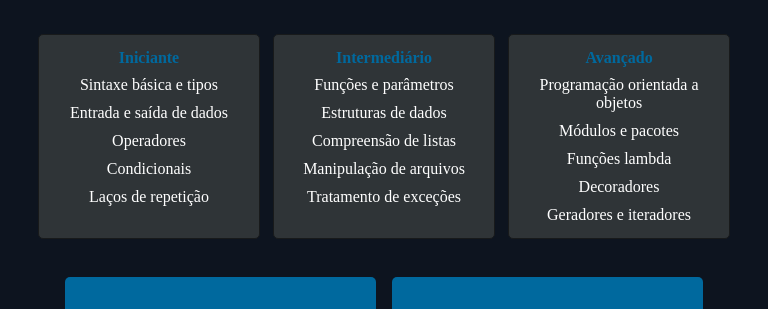
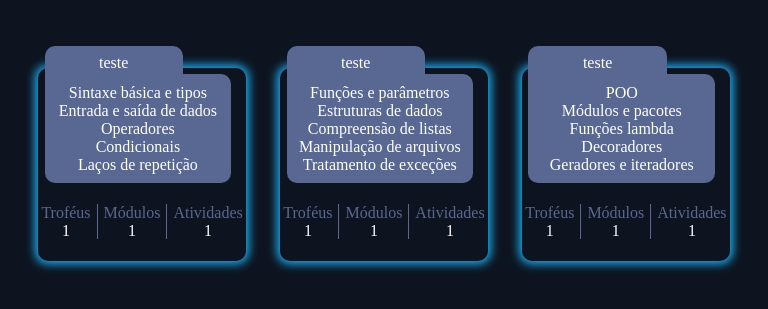
Before and after one commit to CordeiroMatheus/bunco, a PHP site: page / in a window 768 px wide. Shown: the part 1051-1360 px from the top of the page. Run offline with PHP 8.4, Linux system fonts and the light colour scheme.

Commit message:
Adicionando os cards no tablet e algumas alterações gerais

```diff
--- a/assets/css/style.css
+++ b/assets/css/style.css
@@ -44,7 +44,7 @@ nav #buttons{
 }
 
 nav #buttons{
-    width: 45%;
+    width: 46%;
 }
 
 nav #signin-button{
@@ -66,7 +66,7 @@ nav #signup-button{
     box-shadow: 0px 3px 0px var(--azul-escuro);
 }
 
-nav #signup-button a:visited, nav #signin-button a:link{
+nav #signup-button a:visited, nav #signup-button a:link{
     color: var(--cor-de-fundo);
 }
 
@@ -83,7 +83,7 @@ nav button{
 #background{
     width: 100%;
     height: 320px;
-    background-image: url(/assets/img/background.svg);
+    background-image: url(../img/background.svg);
     background-size: cover;
     background-position: center;
     background-repeat: no-repeat;
@@ -199,13 +199,6 @@ nav button{
     justify-content: space-between;
 }
 
-/*
-#card-section #title img{
-    width: 100px !important;
-    height: 100px !important;
-}
-*/
-
 #card-section{
     margin: 5%;
 }
@@ -215,6 +208,7 @@ nav button{
     height: 100px;
 }
 
+/*
 #card-section #card-title h1{
     font-size: 16px;
 }
@@ -249,7 +243,7 @@ nav button{
 #card-section .card-text{
     color: white;
 }
-
+*/
 #icons-section{
     margin: 5%;
 }
@@ -403,12 +397,6 @@ nav #buttons{
     gap: 2em;
 }
 
-/*
-nav .button{
-    margin: 10px;
-}
-*/
-
 nav a{
     text-decoration: none;
 }
@@ -432,7 +420,7 @@ nav #signup-button{
     box-shadow: 0px 3px 0px var(--azul-escuro);
 }
 
-nav #signup-button a:visited, nav #signin-button a:link{
+nav #signup-button a:visited, nav #signup-button a:link{
     color: var(--cor-de-fundo);
 }
 
@@ -455,7 +443,7 @@ nav button{
 #background{
     aspect-ratio: 19 / 8;
     width: 100%;
-    background-image: url(/assets/img/background.svg);
+    background-image: url(../img/background.svg);
     background-size: cover;
     background-position: center;
     background-repeat: no-repeat;
@@ -571,6 +559,99 @@ nav button{
     margin: 5%;
 }
 
+#cards-container{
+    margin-top: 10%;
+}
+
+#cards-container{
+    position: relative;
+    display: flex;
+    justify-content: space-between;
+}
+
+#card-section .card-body{
+        width: 30%;
+        background-color: #0d141f;
+        height: auto; /*antes era 50%*/
+        box-shadow: 0px 0px 10px 3px #1CB0F6;
+        border-radius: 10px;
+        margin-bottom: 5%;
+        /*continuar abaixo a tentativa de animação*/
+        transition: transform 0.3 ease;
+        transform-origin: center center;
+    }
+
+#card-section .card-body:hover{
+    transform: scale(1.15);
+}
+
+#card-section .inner-card{
+        width: 90%;
+        height: auto; /*antes era 50%*/
+        background-color: #586892;
+        border-radius: 10px;
+        border-top-left-radius: 0px;
+        margin-left: 3%;
+        margin-right: 3%;
+        margin-top: 3%;
+        text-align: center;
+        overflow: hidden;
+        margin-bottom: 10%;
+    }
+#card-section .inner-card::before{
+        content: 'teste';
+        display: flex;
+        justify-content: center;
+        text-align: center;
+        align-items: center;
+        background-color: #586892;
+        width: 20%;
+        height: 15%;
+        border-top-right-radius: 10px;
+        border-top-left-radius: 10px;
+        /*border: 0.5px solid black;*/
+        position: absolute;
+        top: -10%;
+    }
+    /*
+        .inner-text p{
+            display: list-item;
+        }
+        .inner-card p::marker{
+            content: "";
+        }
+    */
+    .inner-text{
+        margin-top: 5%;
+        margin-bottom: 5%;
+    }
+    .infos{
+        color: white;
+        height: 50%;
+    }
+    .info-desc{
+        text-align: center;
+        display: flex;
+        justify-content: space-around;
+        align-items: center;
+        margin-bottom: 10%;
+    }
+    .divider{
+        width: 1px;
+        height: 35px;
+        background-color: #586892;
+    }
+    .info-desc p{
+        color: #586892;
+    }
+
+
+
+
+
+
+
+/*
 #card-section #card-title h1{
     font-size: 16px;
 }
@@ -606,6 +687,12 @@ nav button{
 #card-section .card-text{
     color: white;
 }
+*/
+
+
+
+
+
 
 #icons-section{
     overflow: hidden;
--- a/assets/js/sobre.js
+++ b/assets/js/sobre.js
@@ -17,7 +17,7 @@ let integrantes = [
         id: 3,
         nome: "Matheus Cordeiro",
         trabalho: "Programador Front-end",
-        imagem: '/assets/img/',
+        imagem: '/assets/img/logo.png',
         texto: 'Trabalhou na parte front-end do TCC'
     }
 ]
--- a/index.html
+++ b/index.html
@@ -18,8 +18,8 @@
                 <img src="assets/img/logo.svg" alt="BuncoLogo">
             </div>
             <div id="buttons">
-                <button id="signin-button" class="button"><a href="/pages/signin.html">Sign In</a></button>
-                <button id="signup-button" class="button"><a href="/pages/signup.html">Sign Up</a></button>
+                <button id="signin-button" class="button"><a href="pages/signin.html">Sign In</a></button>
+                <button id="signup-button" class="button"><a href="pages/signup.html">Sign Up</a></button>
             </div>
         </nav>
     </header>
@@ -28,7 +28,7 @@
         </div>
         <div id="form-section">
                 <div id="form">
-                    <form action="/php/signup.php">
+                    <form action="php/signup.php">
 
                         <div id="circles">
                             <div id="circle" class="circle"></div>
@@ -76,6 +76,102 @@
                 <img src="assets/img/" alt="buncoestudante">
             </div>
             <div id="cards-container">
+            <div class="card-body">
+            <div class="inner-card"><!--Tópicos do curso-->
+                <div class="inner-text">
+                    <p>Sintaxe básica e tipos</p>
+                    <p>Entrada e saída de dados</p>
+                    <p>Operadores</p>
+                    <p>Condicionais</p>
+                    <p>Laços de repetição</p>
+                </div>
+            </div>
+
+            <div class="infos">
+
+                <div class="info-desc"><!--Informações dos módulos-->
+                    <div class="trofeus">
+                        <p>Troféus</p>
+                        <div class="quant-trofeus">1</div>
+                    </div>
+                    <div class="divider"></div>
+                    <div class="modulos">
+                        <p>Módulos</p>
+                        <div class="quant-modulos">1</div>
+                    </div>
+                    <div class="divider"></div>
+                    <div class="atividades">
+                        <p>Atividades</p>
+                        <div class="quant-modulos">1</div>
+                    </div>
+                </div>
+
+            </div>
+        </div>
+
+        <div class="card-body">
+            <div class="inner-card">
+                <div class="inner-text">
+                    <p>Funções e parâmetros</p>
+                    <p>Estruturas de dados</p>
+                    <p>Compreensão de listas</p>
+                    <p>Manipulação de arquivos</p>
+                    <p>Tratamento de exceções</p>
+                </div>
+            </div>
+            <div class="infos">
+                <div class="info-desc">
+                    <div class="trofeus">
+                        <p>Troféus</p>
+                        <div class="quant-trofeus">1</div>
+                    </div>
+                    <div class="divider"></div>
+                    <div class="modulos">
+                        <p>Módulos</p>
+                        <div class="quant-modulos">1</div>
+                    </div>
+                    <div class="divider"></div>
+                    <div class="atividades">
+                        <p>Atividades</p>
+                        <div class="quant-modulos">1</div>
+                    </div>
+                </div>
+            </div>
+        </div>
+        <div class="card-body">
+            <div class="inner-card">
+                <div class="inner-text">
+                    <p>POO</p>
+                    <p>Módulos e pacotes</p>
+                    <p>Funções lambda</p>
+                    <p>Decoradores</p>
+                    <p>Geradores e iteradores</p>
+                </div>
+            </div>
+            <div class="infos">
+                <div class="info-desc">
+                    <div class="trofeus">
+                        <p>Troféus</p>
+                        <div class="quant-trofeus">1</div>
+                    </div>
+                    <div class="divider"></div>
+                    <div class="modulos">
+                        <p>Módulos</p>
+                        <div class="quant-modulos">1</div>
+                    </div>
+                    <div class="divider"></div>
+                    <div class="atividades">
+                        <p>Atividades</p>
+                        <div class="quant-modulos">1</div>
+                    </div>
+                </div>
+                </div>
+            </div>
+        </div>
+    </div>
+
+
+                <!--
                 <div id="card-iniciante" class="cards">
                     <div id="card-title">
                         <h1>Iniciante</h1>
@@ -113,24 +209,24 @@
                     </span>
                 </div>
             </div>
-        </div>
+            -->
 
         <div id="icons-section">
             <div id="icons-container">
                 <div id="icon-a" class="icons">
-                    <img src="assets/img/logo.pn" alt="imga">
+                    <img src="" alt="imga">
                     <p>lorem AAA Lorem ipsum dolor sit, amet consectetur adipisicing elit.</p>
                 </div>
                 <div id="icon-b" class="icons">
-                    <img src="assets/img/logo.pn" alt="imgb">
+                    <img src="" alt="imgb">
                     <p>lorem BBB Lorem ipsum dolor sit amet, consectetur adipisicing elit.</p>
                 </div>
                 <div id="icon-c" class="icons">
-                    <img src="assets/img/logo.pn" alt="imgc">
+                    <img src="" alt="imgc">
                     <p>lorem CCC Lorem ipsum, dolor sit amet consectetur adipisicing elit.</p>
                 </div>
                 <div id="icon-d" class="icons">
-                    <img src="assets/img/logo.pn" alt="imgd">
+                    <img src="" alt="imgd">
                     <p>lorem DDD Lorem ipsum dolor sit amet consectetur adipisicing elit.</p>
                 </div>
             </div>
@@ -161,7 +257,7 @@
         <footer>
         <div id="footer-section">
                 <div id="footer-logo">
-                    <img src="logo.png" alt="buncoLogo">
+                    <img src="assets/img/logo.sv" alt="buncoLogo">
                 </div>
                 <div id="footer-container">
                     <div id="footer-wrap">
```
Also changed, not shown: assets/img/logo.png (added).
